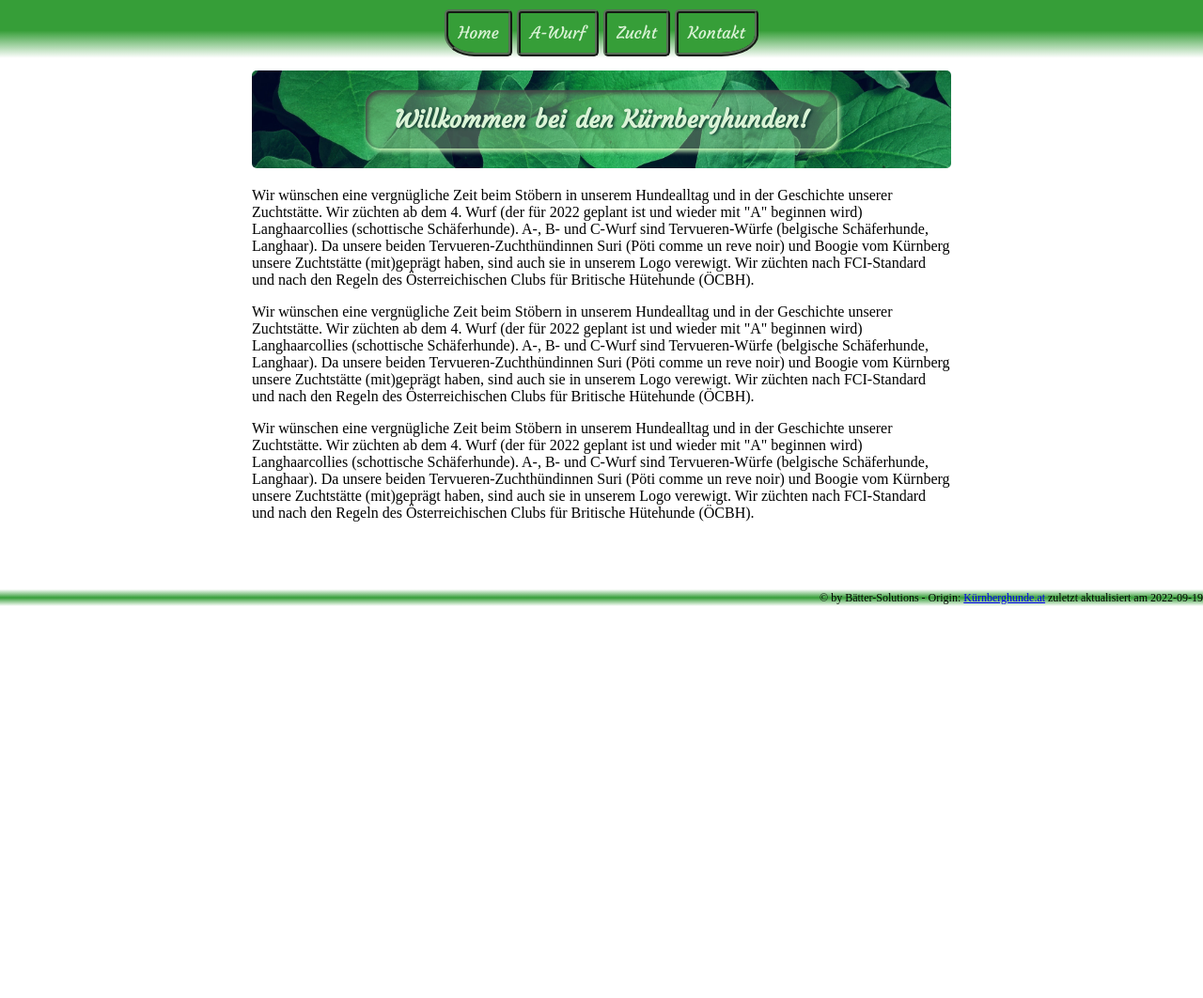
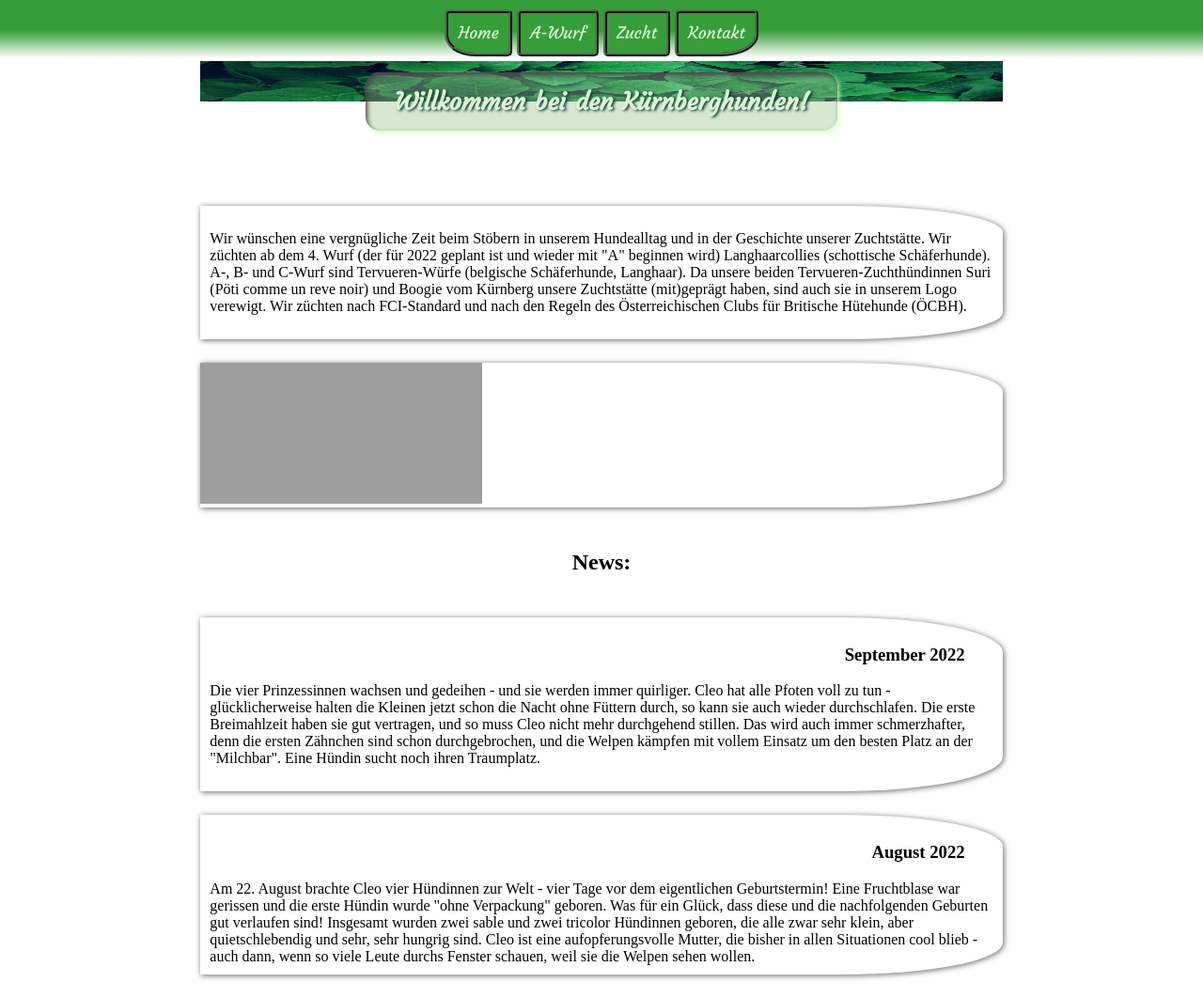
Before and after one commit to ZerodymeAT/AbgabenWeb, a PHP site: page / in a window 1280 px wide. Shown: the whole page at 94% size. Before the commit the page ends 644 px from the top, so only its background shows below. Run offline with PHP 8.4, Linux system fonts and the light colour scheme; grey boxes are pictures that could not be loaded.

Commit message:
Update 2022-11-05

```diff
--- a/Aufgaben/index.html
+++ b/Aufgaben/index.html
@@ -28,32 +28,35 @@
 </nav>
 </header>
 <main>
-<article>
-    <div class="welcomeMsgBG"><h1 class="welcomeMsg">Willkommen bei den Kürnberghunden!</h1></div>
-    <h2></h2>
-    <section>
-        <p>Wir wünschen eine vergnügliche Zeit beim Stöbern in unserem Hundealltag und in der Geschichte unserer Zuchtstätte.
-            Wir züchten ab dem 4. Wurf (der für 2022 geplant ist und wieder mit "A" beginnen wird) Langhaarcollies (schottische Schäferhunde).
-            A-, B- und C-Wurf sind Tervueren-Würfe (belgische Schäferhunde, Langhaar). Da unsere beiden Tervueren-Zuchthündinnen Suri (Pöti comme un reve noir) und Boogie vom Kürnberg unsere Zuchtstätte (mit)geprägt haben, sind auch sie in unserem Logo verewigt.
-            Wir züchten nach FCI-Standard und nach den Regeln des Österreichischen Clubs für Britische Hütehunde (ÖCBH).</p>
-    </section>
-    <section>
-        <p>Wir wünschen eine vergnügliche Zeit beim Stöbern in unserem Hundealltag und in der Geschichte unserer Zuchtstätte.
-            Wir züchten ab dem 4. Wurf (der für 2022 geplant ist und wieder mit "A" beginnen wird) Langhaarcollies (schottische Schäferhunde).
-            A-, B- und C-Wurf sind Tervueren-Würfe (belgische Schäferhunde, Langhaar). Da unsere beiden Tervueren-Zuchthündinnen Suri (Pöti comme un reve noir) und Boogie vom Kürnberg unsere Zuchtstätte (mit)geprägt haben, sind auch sie in unserem Logo verewigt.
-            Wir züchten nach FCI-Standard und nach den Regeln des Österreichischen Clubs für Britische Hütehunde (ÖCBH).</p>
+    <div class="welcomeMsgBG">
+        <h1 class="welcomeMsg">Willkommen bei den Kürnberghunden!</h1>
+    </div>
+    <article class="pt">
+        <div class="flex">
+            <section class="border textpassagen">
+                <p>Wir wünschen eine vergnügliche Zeit beim Stöbern in unserem Hundealltag und in der Geschichte unserer Zuchtstätte.
+                    Wir züchten ab dem 4. Wurf (der für 2022 geplant ist und wieder mit "A" beginnen wird) Langhaarcollies (schottische Schäferhunde).
+                    A-, B- und C-Wurf sind Tervueren-Würfe (belgische Schäferhunde, Langhaar). Da unsere beiden Tervueren-Zuchthündinnen Suri (Pöti comme un reve noir) und Boogie vom Kürnberg unsere Zuchtstätte (mit)geprägt haben, sind auch sie in unserem Logo verewigt.
+                    Wir züchten nach FCI-Standard und nach den Regeln des Österreichischen Clubs für Britische Hütehunde (ÖCBH).</p>
+            </section>
+            <section class="border">
+                <iframe class="video" src="https://www.youtube.com/embed/hygxz1n7eBk" title="YouTube video player" frameborder="0" allow="accelerometer; autoplay; clipboard-write; encrypted-media; gyroscope; picture-in-picture" allowfullscreen></iframe>
+            </section>
+                <h2>News:</h2>
+            <section class="border textpassagen">
+                <h3>September 2022</h3>
+                    <p>Die vier Prinzessinnen wachsen und gedeihen - und sie werden immer quirliger. Cleo hat alle Pfoten voll zu tun - glücklicherweise halten die Kleinen jetzt schon die Nacht ohne Füttern durch, so kann sie auch wieder durchschlafen. Die erste Breimahlzeit haben sie gut vertragen, und so muss Cleo nicht mehr durchgehend stillen. Das wird auch immer schmerzhafter, denn die ersten Zähnchen sind schon durchgebrochen, und die Welpen kämpfen mit vollem Einsatz um den besten Platz an der "Milchbar".
+                    Eine Hündin sucht noch ihren Traumplatz.</p>
+            </section>
+            <section class="border textpassagen">
+                <h3>August 2022</h3>
+                    Am 22. August brachte Cleo vier Hündinnen zur Welt - vier Tage vor dem eigentlichen Geburtstermin! Eine Fruchtblase war gerissen und die erste Hündin wurde "ohne Verpackung" geboren. Was für ein Glück, dass diese und die nachfolgenden Geburten gut verlaufen sind! Insgesamt wurden zwei sable und zwei tricolor Hündinnen geboren, die alle zwar sehr klein, aber quietschlebendig und sehr, sehr hungrig sind. Cleo ist eine aufopferungsvolle Mutter, die bisher in allen Situationen cool blieb - auch dann, wenn so viele Leute durchs Fenster schauen, weil sie die Welpen sehen wollen.</h3>
+            </section>
 
-    </section>
-    <section>
-        <p>Wir wünschen eine vergnügliche Zeit beim Stöbern in unserem Hundealltag und in der Geschichte unserer Zuchtstätte.
-            Wir züchten ab dem 4. Wurf (der für 2022 geplant ist und wieder mit "A" beginnen wird) Langhaarcollies (schottische Schäferhunde).
-            A-, B- und C-Wurf sind Tervueren-Würfe (belgische Schäferhunde, Langhaar). Da unsere beiden Tervueren-Zuchthündinnen Suri (Pöti comme un reve noir) und Boogie vom Kürnberg unsere Zuchtstätte (mit)geprägt haben, sind auch sie in unserem Logo verewigt.
-            Wir züchten nach FCI-Standard und nach den Regeln des Österreichischen Clubs für Britische Hütehunde (ÖCBH).</p>
-
-    </section>
+    </div>
 </article>
 </main>
+</body>
+<footer>&copy; by Bätter-Solutions - Origin:&nbsp<a href="http://kuernberghunde.at" target="_blank">Kürnberghunde.at </a>&nbspzuletzt aktualisiert am 2022-09-19</footer>
 
-<footer>&copy; by Bätter-Solutions - Origin:&nbsp<a href="http://kuernberghunde.at" target="_blank">Kürnberghunde.at </a>&nbspzuletzt aktualisiert am 2022-09-19</footer>
-</body>
 </html>
--- a/Aufgaben/style/HeadNavFoot.css
+++ b/Aufgaben/style/HeadNavFoot.css
@@ -5,7 +5,6 @@
     text-align: center;
     padding: 15px 30px 15px 30px;
     font-size: clamp(20px, 2vw, 2vw);
-    /*min-font-size: 80px; */
     background-color: rgba(153, 197, 142, 0.4);
     text-shadow: rgb(16, 59, 48) 2px 1px 3px;
     border-radius: 15px;
@@ -18,7 +17,7 @@
     justify-content: center;
     align-items: center;
     border-radius: 5px;
-    margin-top: 20px;
+    margin-bottom: 20px;
 }
 
 .menu{
@@ -32,7 +31,7 @@
 }
 .menuItems{
     display: flex;
-    flex-wrap: wrap;
+    flex-wrap: nowrap;
     padding: 0;
     font-size: calc(0.7em + .5vw);
     list-style-type: none;
@@ -75,9 +74,13 @@ nav li{
 }
 
 footer{
-    display: flex;
+    /*display: flex;*/
+    z-index: -1;
+    position: fixed;
+    bottom: 0;
+    width: 100%;
     height: 20px;
-    justify-content: flex-end;
+    /*justify-content: flex-end;*/
     align-items: center;
     text-align: right;
     font-size: 12px;
--- a/Aufgaben/style/grid.css
+++ b/Aufgaben/style/grid.css
@@ -1,15 +1,13 @@
 body{
     display: grid;
     grid-template-rows: auto auto auto;
-    grid-template-columns: 1fr 3fr 1fr;
+    grid-template-columns: 1fr 4fr 1fr;
+    gap: 6% 0px;
     grid-template-areas:
     "headline headline headline"
-    "seiteli inhalt seitere"
+    ". inhalt ."
     "fuss fuss fuss";
-    gap: 55px 20px;
 }
 header{grid-area: headline;}
 main{grid-area: inhalt;}
-seiteli{grid-area: seiteli;}
-seitere{grid-area: seitere;}
 footer{grid-area: fuss;}
--- a/Aufgaben/style/style.css
+++ b/Aufgaben/style/style.css
@@ -1,6 +1,16 @@
 @font-face{
     font-family: 'Courgette-Regular';
     src: url("../fonts/Courgette-Regular.ttf") format("truetype");
+}
+body, html{
+    margin: 0;
+    padding: 0;
+    background-color: white;
+
+}
+main {
+    z-index: 1;
+    padding-bottom: 25px;
 }
 .headlines{
     font-family: 'Courgette-Regular', sans-serif;
@@ -8,18 +18,47 @@
     text-shadow: rgb(218, 243, 214) 2px 1px 3px;
     font-size: 20px;
 }
+h2 {
+    text-align: center;
+}
+h3 {
+    text-align: right;
+    margin-right: 30px;
+}
+.pt { padding-top: 5%;}
 
-.spritzer{
+.flex{
+    display: flex;
+    flex-direction: column;
+    justify-content: center;
+    flex-wrap: wrap;
+    gap: 25px;
+}
+article {
+    min-height: 90vh;
+    display: flex;
+    align-items: center;
+}
+.border{
+    border-top-right-radius: 20%;
+    border-bottom-right-radius: 20%;
+    box-shadow: 1px 1px 6px #646464;
+}
+.textpassagen{
+    /*flex: 1 1 200px;*/
+    padding: 10px;
+}
+.video {
+    /*align-items: center;*/
+    justify-content: center;
+}
+.rude{
     font-size: 20px ;
     font-style: inherit;
     font-variant: small-caps;
     padding: 0 0 0 2em;
     margin: 0;
 }
-body{
-    margin: 0;
-}
-
 .awardStatus{
     display: flex;
     flex-wrap: nowrap;
@@ -41,20 +80,15 @@ body{
     text-align: center;
     box-shadow: 2px 3px 5px #103b30 inset;
 }
-
 .imgFlex{
     display: flex;
     flex-wrap: wrap;
     align-items: center;
 }
-
-/*Ansehen was das bewirkt*/
-.imgFlex section{
-    flex: 1 100 250px;
-}
-
 .imgSize{
     max-width: 100%;
+    border-top-right-radius: 20%;
+    border-bottom-right-radius: 20%;
 }
 .position{
     position: relative;
@@ -62,8 +96,6 @@ body{
 .position figcaption {
     position: absolute;
     bottom: 0;
-    width: 100%;
-    padding: 10px;
+    width: 50%;
     background-color: rgb(218, 243, 214);
-    /*DO HOTS WOS GRBA*/
 }
```
Also changed, not shown: Aufgaben/awurf.html (+12 -11 lines).
